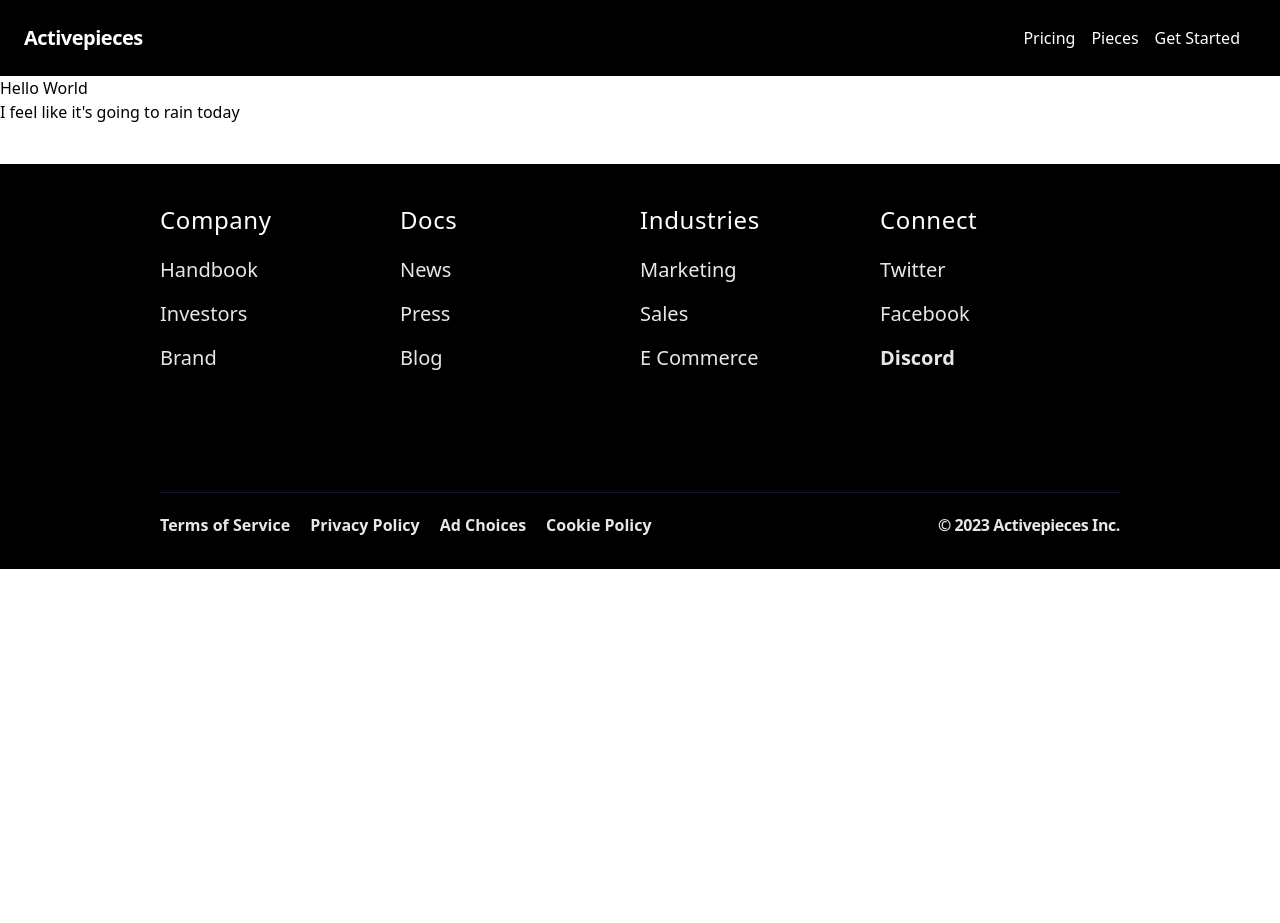
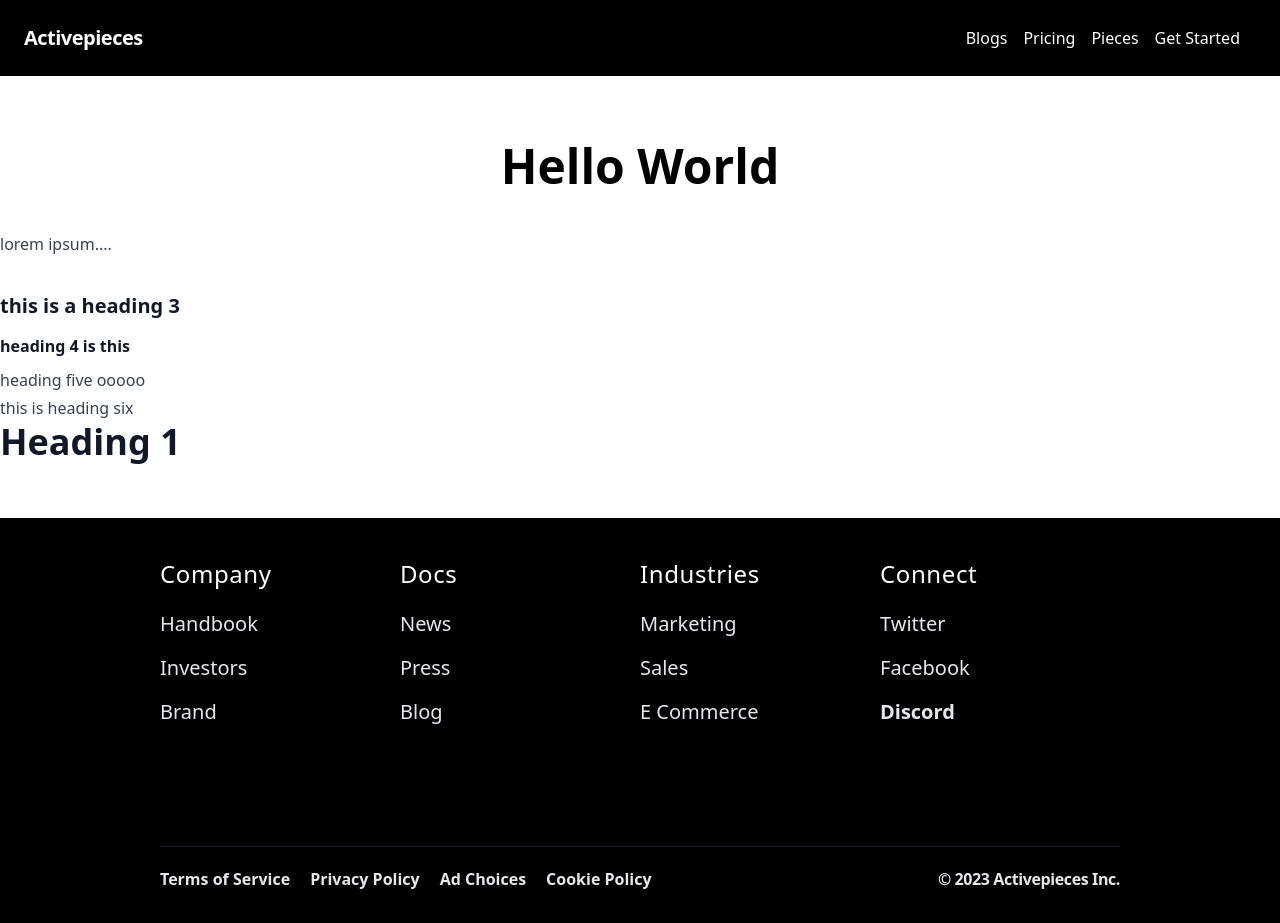
Before and after one commit to activepieces/content, a Next.js app: page /blogs/hello-world in a window 1280 px wide. Before the commit the page ends 800 px from the top, so only its background shows below. Built offline with nearby package versions, Linux system fonts and the light colour scheme.

Commit message:
feat: add blog via markdown

```diff
--- a/components/Navbar.tsx
+++ b/components/Navbar.tsx
@@ -15,6 +15,12 @@
       <div className="w-full block flex-grow lg:flex lg:items-center lg:w-auto">
         <div className="text-sm lg:flex-grow"></div>
         <div>
+        <Link
+            href="/blogs/hello-world"
+            className="block mt-4 lg:inline-block lg:mt-0 text-white hover:text-gray-400 mr-4 align-right"
+          >
+            Blogs
+          </Link>
           <Link
             href="/pieces"
             className="block mt-4 lg:inline-block lg:mt-0 text-white hover:text-gray-400 mr-4 align-right"
--- a/content/blogs/hello-world.mdx
+++ b/content/blogs/hello-world.mdx
@@ -1,3 +1,18 @@
-# Hello World
+---
+title: Hello World
+description: First Markdown Based Blog Post
+updatedAt: 2021-08-22
+author: Mohamamd AbuAboud
+---
 
-I feel like it's going to rain today
+lorem ipsum....
+
+### this is a heading 3
+
+#### heading 4 is this
+
+##### heading five ooooo
+
+###### this is heading six
+
+# Heading 1
--- a/package.json
+++ b/package.json
@@ -9,22 +9,24 @@
     "lint": "next lint"
   },
   "dependencies": {
+    "@tailwindcss/typography": "^0.5.9",
     "@types/node": "20.3.1",
     "@types/react": "18.2.12",
     "@types/react-dom": "18.2.5",
     "autoprefixer": "10.4.14",
     "eslint": "8.42.0",
     "eslint-config-next": "13.4.5",
-    "marked": "^5.1.0",
     "next": "13.4.5",
     "postcss": "8.4.24",
     "react": "18.2.0",
     "react-dom": "18.2.0",
+    "react-markdown": "^8.0.7",
     "styled-jsx": "^5.1.2",
     "tailwindcss": "3.3.2",
     "typescript": "5.1.3"
   },
   "devDependencies": {
-    "@types/marked": "^5.0.0"
+    "@types/marked": "^5.0.0",
+    "gray-matter": "^4.0.3"
   }
 }
--- a/pages/blogs/[slug]/index.tsx
+++ b/pages/blogs/[slug]/index.tsx
@@ -1,31 +1,41 @@
-import { marked } from 'marked';
-import { useRouter } from 'next/router';
-import { join } from 'path';
-import fs from 'fs';
+import { join } from "path";
+import fs from "fs";
+import matter from "gray-matter";
+import { ReactMarkdown } from "react-markdown/lib/react-markdown";
 
-export default function BlogPost({ content }: {content: string}) {
-  const router = useRouter();
-
+export default function BlogPost({
+  content,
+  meta
+}: {
+  content: string;
+  meta: { title: string; description: string };
+}) {
   console.log(content);
   // Render the blog post content using the `marked` library
-  const renderedContent = marked(content);
 
   return (
-    <div>
-      <div dangerouslySetInnerHTML={{ __html: renderedContent }} />
-    </div>
+    <main className="container mx-auto px-3 py-4 md:px-0 mt-[50px]">
+      <h1 className="text-5xl font-bold text-center w-full">{meta.title}</h1>
+      <article className="prose mt-[40px]">
+        <ReactMarkdown>{content}</ReactMarkdown>
+      </article>
+    </main>
   );
 }
 
-export async function getServerSideProps(context: { query: { slug: string; }; }) {
+export async function getServerSideProps(context: { query: { slug: string } }) {
   // Fetch the markdown content for the requested blog post
   const { slug } = context.query;
-  const docsDirectory = join(process.cwd(), 'content', 'blogs');
+  const docsDirectory = join(process.cwd(), "content", "blogs");
   const fullPath = join(docsDirectory, `${slug}.mdx`);
-  const fileContents = fs.readFileSync(fullPath, 'utf8');
+  const fileContents = fs.readFileSync(fullPath, "utf8").toString();
+  const { data, content } = matter(fileContents);
+  const meta = { title: data.title, description: data.description };
+
   return {
     props: {
-      content: fileContents,
+      content: content,
+      meta,
     },
   };
 }
--- a/tailwind.config.js
+++ b/tailwind.config.js
@@ -30,12 +30,7 @@
           DEFAULT: '#06FFB4'
         }
       },
-      backgroundImage: {
-        'gradient-radial': 'radial-gradient(var(--tw-gradient-stops))',
-        'gradient-conic':
-          'conic-gradient(from 180deg at 50% 50%, var(--tw-gradient-stops))',
-      },
     },
   },
-  plugins: [],
+  plugins: [require('@tailwindcss/typography')],
 }
```
Also changed, not shown: 1 other file (tests, documents, lock files or other folders).
